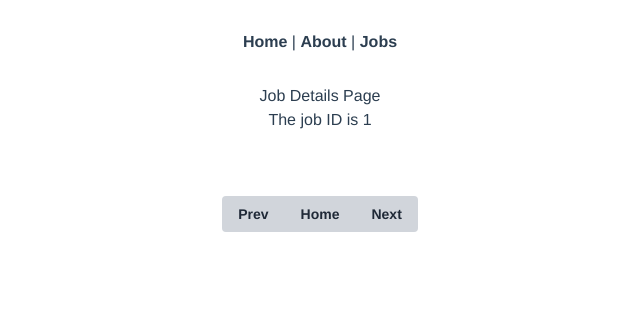
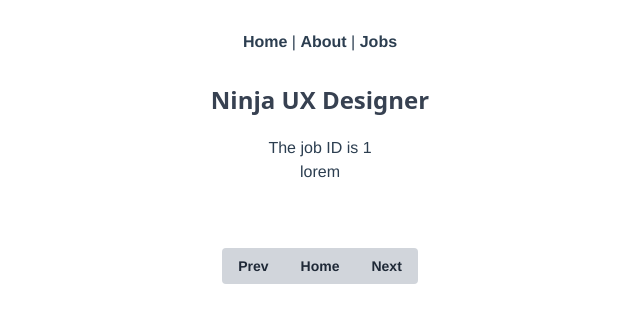
Before and after one commit to cherbear263/vue_jobboard, a Vue app: page /jobs/1 in a window 1280 px wide. Shown: the top 322 px of the page, without its empty margins (320-960 px from the left). Built offline with nearby package versions, Linux system fonts and the light colour scheme; data requests are answered from the project's data file.

Commit message:
fetch data, loading spinner

```diff
--- /dev/null
+++ b/data/db.json
@@ -0,0 +1,7 @@
+{
+  "jobs": [
+    {"title":"Ninja UX Designer", "id": 1, "details": "lorem"},
+    {"title":"Ninja UX Designer", "id": 1, "details": "lorem"},
+    {"title":"Ninja UX Designer", "id": 1, "details": "lorem"}
+  ]
+}
--- a/package.json
+++ b/package.json
@@ -9,6 +9,7 @@
   "dependencies": {
     "autoprefixer": "^10",
     "core-js": "^3.8.3",
+    "json-server": "^0.17.0",
     "postcss": "^8",
     "tailwindcss": "^3",
     "vue": "^3.2.13",
--- a/src/views/jobs/JobDetails.vue
+++ b/src/views/jobs/JobDetails.vue
@@ -1,12 +1,33 @@
 <template>
 <!-- job details page - from path /jobs/:id -->
 <!-- access the id of the route by using $route.params.id -->
-  <h1>Job Details Page</h1>
-  <p>The job ID is {{ id }}</p>
+  <div v-if="job">
+    <h1 class="font-sans text-2xl text-gray-700 font-bold mb-5">{{ job.title}}</h1>
+    <p>The job ID is {{ id }}</p>
+    <p>{{job.details}}</p>
+  </div>
+  <div v-else class="mx-auto w-8">
+    <svg role="status" class="mr-2 w-8 h-8 text-gray-200 animate-spin dark:text-gray-600 fill-blue-600" viewBox="0 0 100 101" fill="none" xmlns="http://www.w3.org/2000/svg">
+    <path d="M100 50.5908C100 78.2051 77.6142 100.591 50 100.591C22.3858 100.591 0 78.2051 0 50.5908C0 22.9766 22.3858 0.59082 50 0.59082C77.6142 0.59082 100 22.9766 100 50.5908ZM9.08144 50.5908C9.08144 73.1895 27.4013 91.5094 50 91.5094C72.5987 91.5094 90.9186 73.1895 90.9186 50.5908C90.9186 27.9921 72.5987 9.67226 50 9.67226C27.4013 9.67226 9.08144 27.9921 9.08144 50.5908Z" fill="currentColor"/>
+    <path d="M93.9676 39.0409C96.393 38.4038 97.8624 35.9116 97.0079 33.5539C95.2932 28.8227 92.871 24.3692 89.8167 20.348C85.8452 15.1192 80.8826 10.7238 75.2124 7.41289C69.5422 4.10194 63.2754 1.94025 56.7698 1.05124C51.7666 0.367541 46.6976 0.446843 41.7345 1.27873C39.2613 1.69328 37.813 4.19778 38.4501 6.62326C39.0873 9.04874 41.5694 10.4717 44.0505 10.1071C47.8511 9.54855 51.7191 9.52689 55.5402 10.0491C60.8642 10.7766 65.9928 12.5457 70.6331 15.2552C75.2735 17.9648 79.3347 21.5619 82.5849 25.841C84.9175 28.9121 86.7997 32.2913 88.1811 35.8758C89.083 38.2158 91.5421 39.6781 93.9676 39.0409Z" fill="currentFill"/>
+</svg>
+  </div>
 </template>
 <script>
 export default {
   props: ['id'],
+  data() {
+    return{
+      job: null
+    }
+  },
+    mounted() {
+      // get jobs
+      fetch('http://localhost:3000/jobs/'+ this.id)
+      .then(res => res.json())
+      .then(data => this.job = data)
+      .catch(err => console.log(err.message))
+  }
   // data() {
   //   return {
   //     id: this.$route.params.id
--- a/src/views/jobs/Jobs.vue
+++ b/src/views/jobs/Jobs.vue
@@ -1,6 +1,7 @@
 <template>
   <div class="max-w-lg sm:mx-auto mx-3">
   <h1 class="font-sans text-2xl text-gray-700 font-bold mb-5">Jobs</h1>
+    <div v-if="jobs.length">
     <div v-for="job in jobs" :key="job.id"
     class="bg-gray-200 rounded-md hover:bg-gray-300 max-w-full my-4 py-5">
       <router-link :to="{ name: 'JobDetails', params: { id: job.id } }"
@@ -9,18 +10,29 @@
       </router-link>
     </div>
     </div>
+  <div v-else class="mx-auto w-8">
+    <svg role="status" class="mr-2 w-8 h-8 text-gray-200 animate-spin dark:text-gray-600 fill-blue-600" viewBox="0 0 100 101" fill="none" xmlns="http://www.w3.org/2000/svg">
+    <path d="M100 50.5908C100 78.2051 77.6142 100.591 50 100.591C22.3858 100.591 0 78.2051 0 50.5908C0 22.9766 22.3858 0.59082 50 0.59082C77.6142 0.59082 100 22.9766 100 50.5908ZM9.08144 50.5908C9.08144 73.1895 27.4013 91.5094 50 91.5094C72.5987 91.5094 90.9186 73.1895 90.9186 50.5908C90.9186 27.9921 72.5987 9.67226 50 9.67226C27.4013 9.67226 9.08144 27.9921 9.08144 50.5908Z" fill="currentColor"/>
+    <path d="M93.9676 39.0409C96.393 38.4038 97.8624 35.9116 97.0079 33.5539C95.2932 28.8227 92.871 24.3692 89.8167 20.348C85.8452 15.1192 80.8826 10.7238 75.2124 7.41289C69.5422 4.10194 63.2754 1.94025 56.7698 1.05124C51.7666 0.367541 46.6976 0.446843 41.7345 1.27873C39.2613 1.69328 37.813 4.19778 38.4501 6.62326C39.0873 9.04874 41.5694 10.4717 44.0505 10.1071C47.8511 9.54855 51.7191 9.52689 55.5402 10.0491C60.8642 10.7766 65.9928 12.5457 70.6331 15.2552C75.2735 17.9648 79.3347 21.5619 82.5849 25.841C84.9175 28.9121 86.7997 32.2913 88.1811 35.8758C89.083 38.2158 91.5421 39.6781 93.9676 39.0409Z" fill="currentFill"/>
+</svg>
+  </div>
+
+  </div>
 </template>
 
 <script>
 export default {
   data() {
     return {
-      jobs: [
-        { title: 'Ninja UX Designer', id: 1, details: 'lorem'},
-        { title: 'Ninja UX Designer', id: 2, details: 'lorem'},
-        { title: 'Ninja UX Designer', id: 3, details: 'lorem'},
-      ]
+      jobs: []
     }
+  },
+  mounted() {
+    // get jobs
+    fetch('http://localhost:3000/jobs')
+    .then(res => res.json())
+    .then(data => this.jobs = data)
+    .catch(err => console.log(err.message))
   }
 }
 </script>
```
Also changed, not shown: 2 other files (tests, documents, lock files or other folders). Lines whose indentation alone changed are shown as unchanged.
